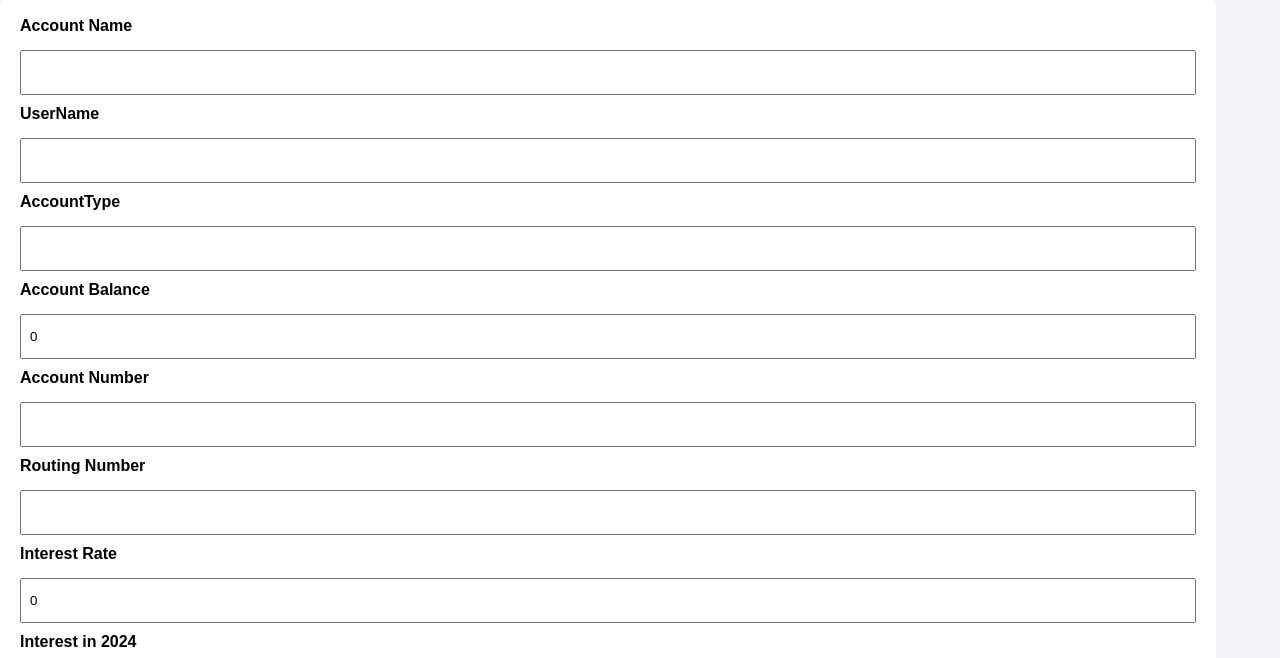
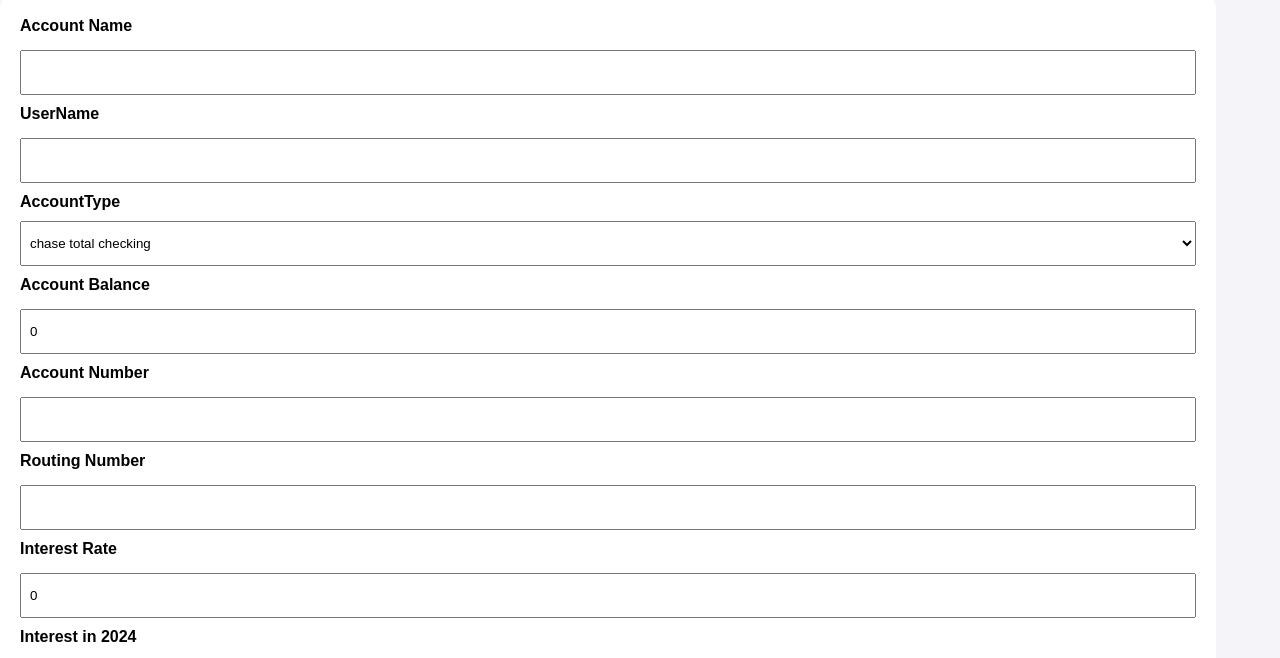
Before and after one commit to Naza1234/Defifrontendv01, a plain HTML site: page bank/editUser.html in a window 1280 px wide. Shown: the part 133-791 px from the top of the page. Drawn offline with Linux system fonts and the light colour scheme.

Commit message:
no be lie

```diff
--- a/bank/editUser.html
+++ b/bank/editUser.html
@@ -24,7 +24,14 @@
             <input type="text" id="userName" name="userName" required>
 
             <label for="AccountType">AccountType</label>
-            <input type="text" id="AccountType" name="AccountType" required>
+            <select id="AccountType" name="AccountType" required>
+                <option value="chase total checking">chase total checking</option>
+                <option value="chase savings">chase savings</option>
+                <option value="business complete checking">business complete checking</option>
+                <option value="chase secure banking">chase secure banking</option>
+                <option value="premier plus checking">premier plus checking</option>
+                <option value="chase sapphire banking">chase sapphire banking</option>
+            </select>
 
             <label for="AccountBalance">Account Balance</label>
             <input type="number" id="AccountBalance" name="AccountBalance" value="0">
@@ -80,7 +87,8 @@
                     // Populate the form with the user data
                     const user = data.user;
                     document.getElementById('AccountName').value = user.AccountName;
-                    document.getElementById('PhoneNo').value = user.PhoneNo;
+                    document.getElementById('userName').value = user.userName;
+                    document.getElementById('AccountType').value = user.AccountType;
                     document.getElementById('AccountBalance').value = user.AccountBalance;
                     document.getElementById('AccountNumber').value = user.AccountNumber;
                     document.getElementById('RoutingNumber').value = user.RoutingNumber;
```
